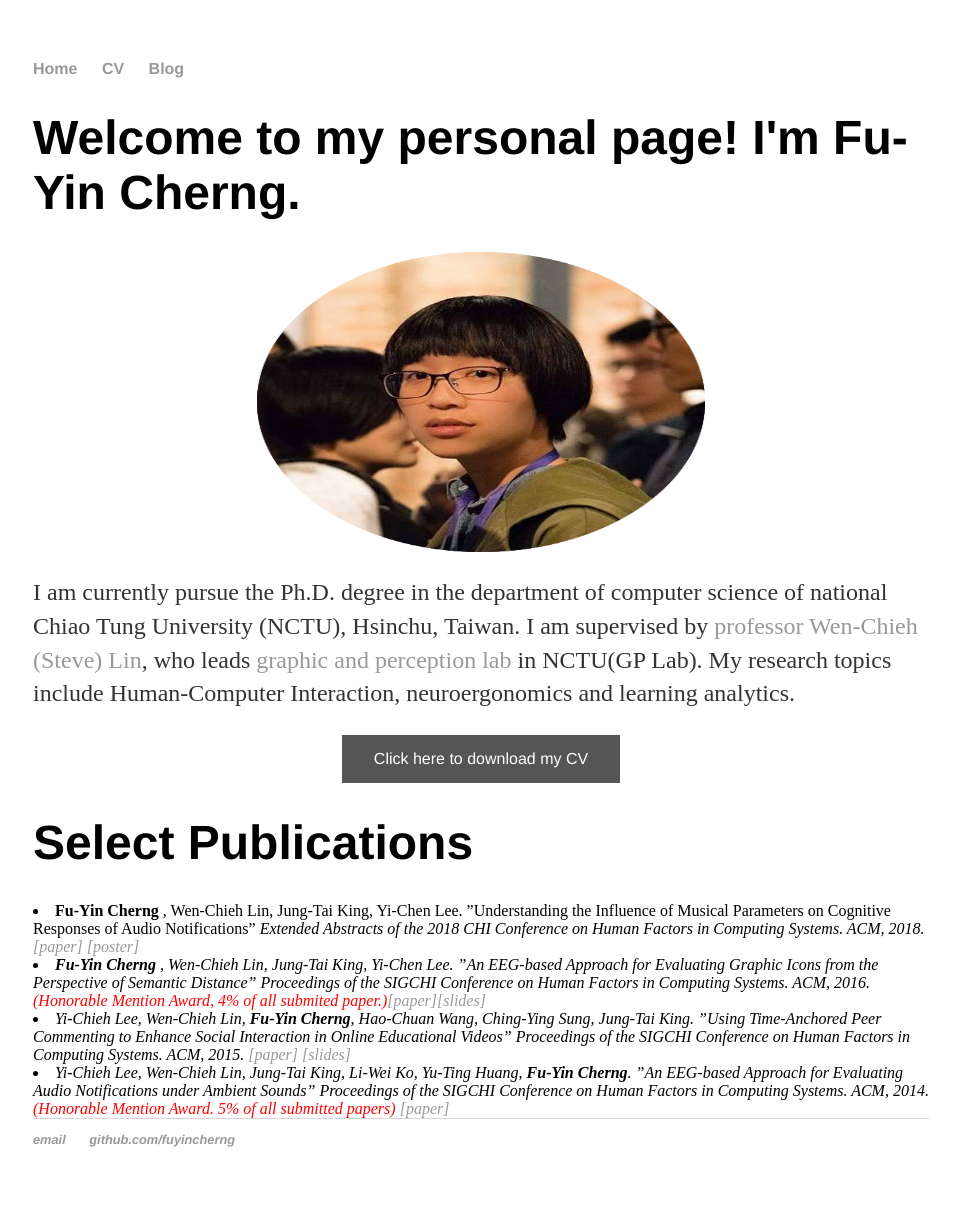
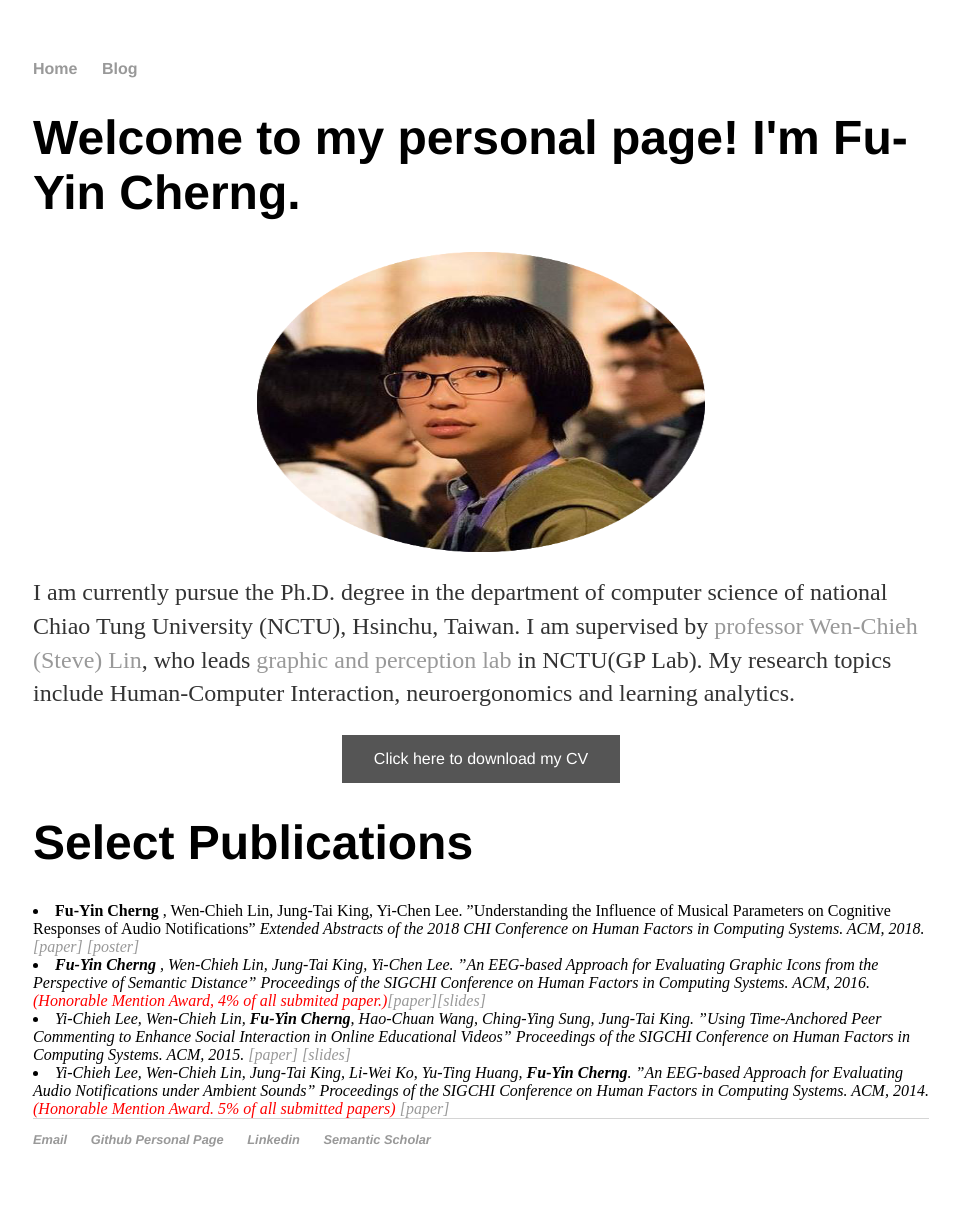
Before and after one commit to FuyinCherng/FuyinCherng.github.io, a Jekyll site: the page built from index.html, in a window 1280 px wide. Shown: the whole page, without its empty margins (159-1118 px from the left). Built offline with Jekyll 4.4.1, drawn with Linux system fonts in a browser that asks for light colours.

Commit message:
edit layout

```diff
--- a/_layouts/default.html
+++ b/_layouts/default.html
@@ -10,7 +10,7 @@
 	    		<ul>
 	        		<li><a href="/">Home</a></li>
 		        	<!-- <li><a href="/about">Projects</a></li> -->
-	        		<li><a href="/cv">CV</a></li>
+	        		<!-- <li><a href="/cv">CV</a></li> -->
 	        		<li><a href="/blog">Blog</a></li>
 	    		</ul>
 			</nav>
@@ -21,8 +21,10 @@
 			</div><!-- /.container -->
 			<footer>
 	    		<ul>
-	        		<li><a href="mailto:fuyincherng@gmail.com">email</a></li>
-	        		<li><a href="https://github.com/fuyincherng">github.com/fuyincherng</a></li>
+	        		<li><a href="mailto:fuyincherng@gmail.com">Email</a></li>
+	        		<li><a href="https://FuyinCherng.github.io/">Github Personal Page</a></li>
+	        		<li><a href="https://www.linkedin.com/in/fuyincherng">Linkedin</a></li>
+	        		<li><a href="https://www.semanticscholar.org/author/Fu-Yin-Cherng/3072804">Semantic Scholar</a></li>
 				</ul>
 			</footer>
 		</body>
```
